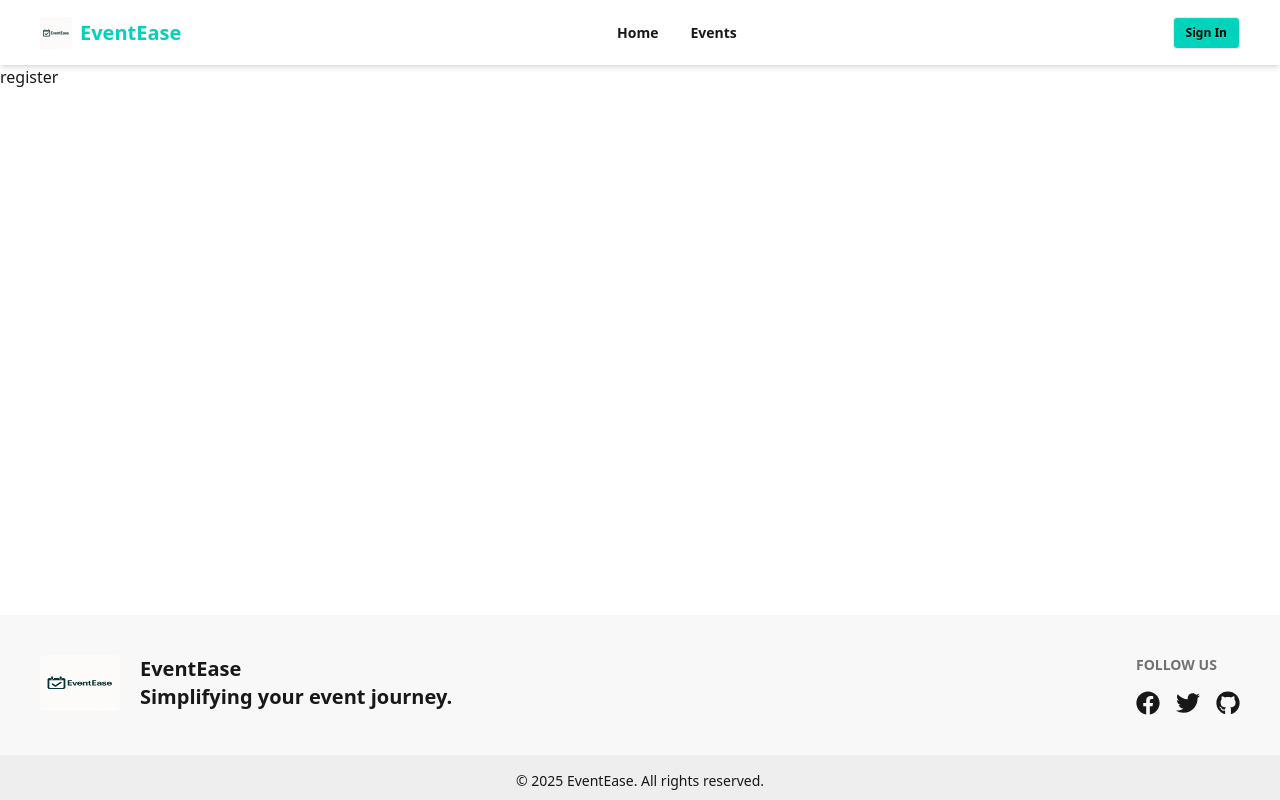
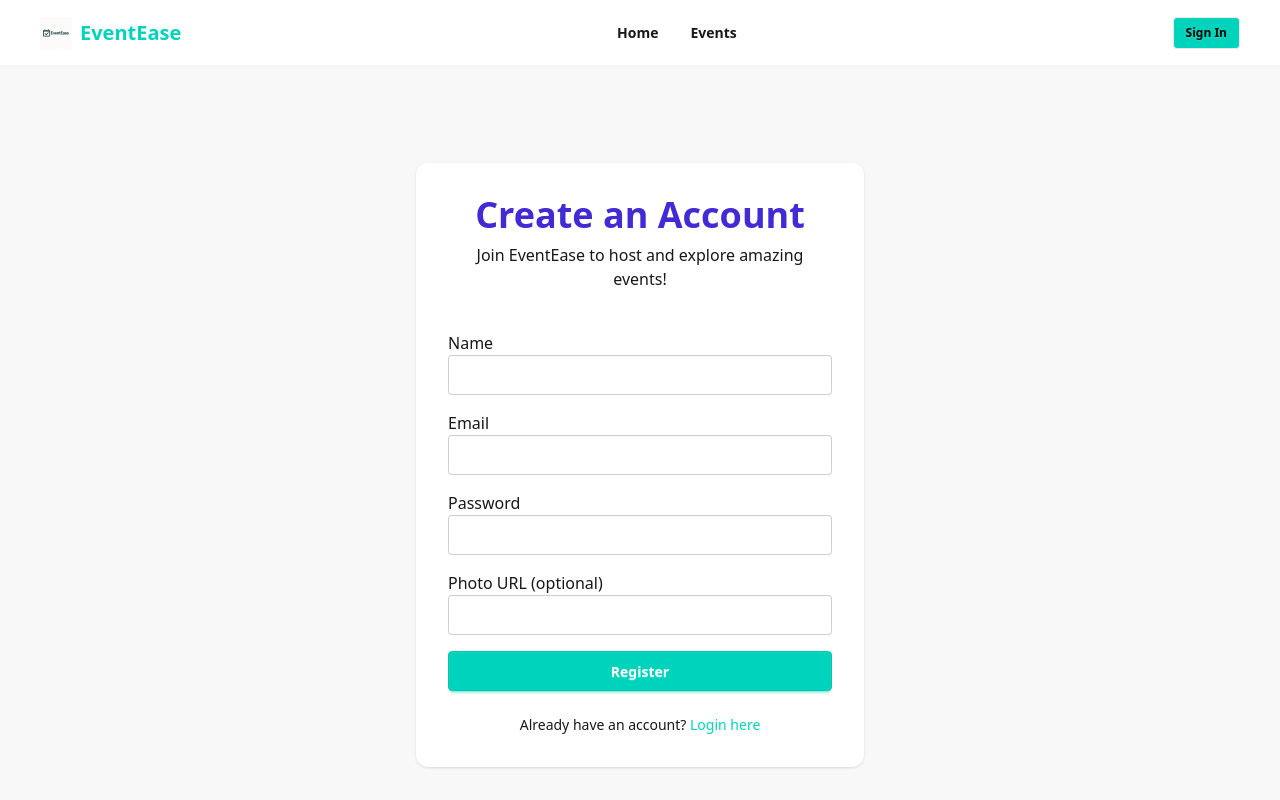
Before and after one commit to Sabuj-Chowdhury/Event-Management-Web-Application, a React (Vite) app in the folder client/: page /register in a window 1280 px wide. Shown: the top 800 px of the page. Built offline with nearby package versions, Linux system fonts and the light colour scheme.

Commit message:
registration

```diff
--- a/client/src/pages/Register.jsx
+++ b/client/src/pages/Register.jsx
@@ -1,5 +1,105 @@
+import { useState } from "react";
+import { Link, useNavigate } from "react-router";
+import { toast } from "react-hot-toast";
+import axios from "axios";
+import SectionTitle from "../components/SectionTitle";
+
 const Register = () => {
-  return <div>register</div>;
+  const navigate = useNavigate();
+
+  const [formData, setFormData] = useState({
+    name: "",
+    email: "",
+    password: "",
+    photoURL: "",
+  });
+
+  const handleChange = (e) => {
+    setFormData((prev) => ({ ...prev, [e.target.name]: e.target.value }));
+  };
+
+  const handleSubmit = async (e) => {
+    e.preventDefault();
+
+    try {
+      await axios.post("/auth/register", formData);
+      toast.success("Registration successful! Please log in.");
+      navigate("/login"); //  Redirect to login page
+    } catch (err) {
+      toast.error(err.response?.data?.error || "Registration failed");
+    }
+  };
+
+  return (
+    <section className="min-h-screen flex items-center justify-center bg-base-200 px-4">
+      <div className="w-full max-w-md bg-base-100 rounded-xl shadow p-8 space-y-6">
+        <SectionTitle
+          title="Create an Account"
+          subtitle="Join EventEase to host and explore amazing events!"
+        />
+
+        <form onSubmit={handleSubmit} className="space-y-4">
+          <div>
+            <label className="label font-medium text-base-content">Name</label>
+            <input
+              type="text"
+              name="name"
+              className="input input-bordered w-full"
+              required
+              onChange={handleChange}
+            />
+          </div>
+
+          <div>
+            <label className="label font-medium text-base-content">Email</label>
+            <input
+              type="email"
+              name="email"
+              className="input input-bordered w-full"
+              required
+              onChange={handleChange}
+            />
+          </div>
+
+          <div>
+            <label className="label font-medium text-base-content">
+              Password
+            </label>
+            <input
+              type="password"
+              name="password"
+              className="input input-bordered w-full"
+              required
+              onChange={handleChange}
+            />
+          </div>
+
+          <div>
+            <label className="label font-medium text-base-content">
+              Photo URL (optional)
+            </label>
+            <input
+              type="url"
+              name="photoURL"
+              className="input input-bordered w-full"
+              onChange={handleChange}
+            />
+          </div>
+
+          <button type="submit" className="btn btn-accent w-full text-white">
+            Register
+          </button>
+        </form>
+
+        <p className="text-sm text-center text-base-content text-opacity-70">
+          Already have an account?{" "}
+          <Link to="/login" className="text-accent font-medium">
+            Login here
+          </Link>
+        </p>
+      </div>
+    </section>
+  );
 };
 
 export default Register;
```
